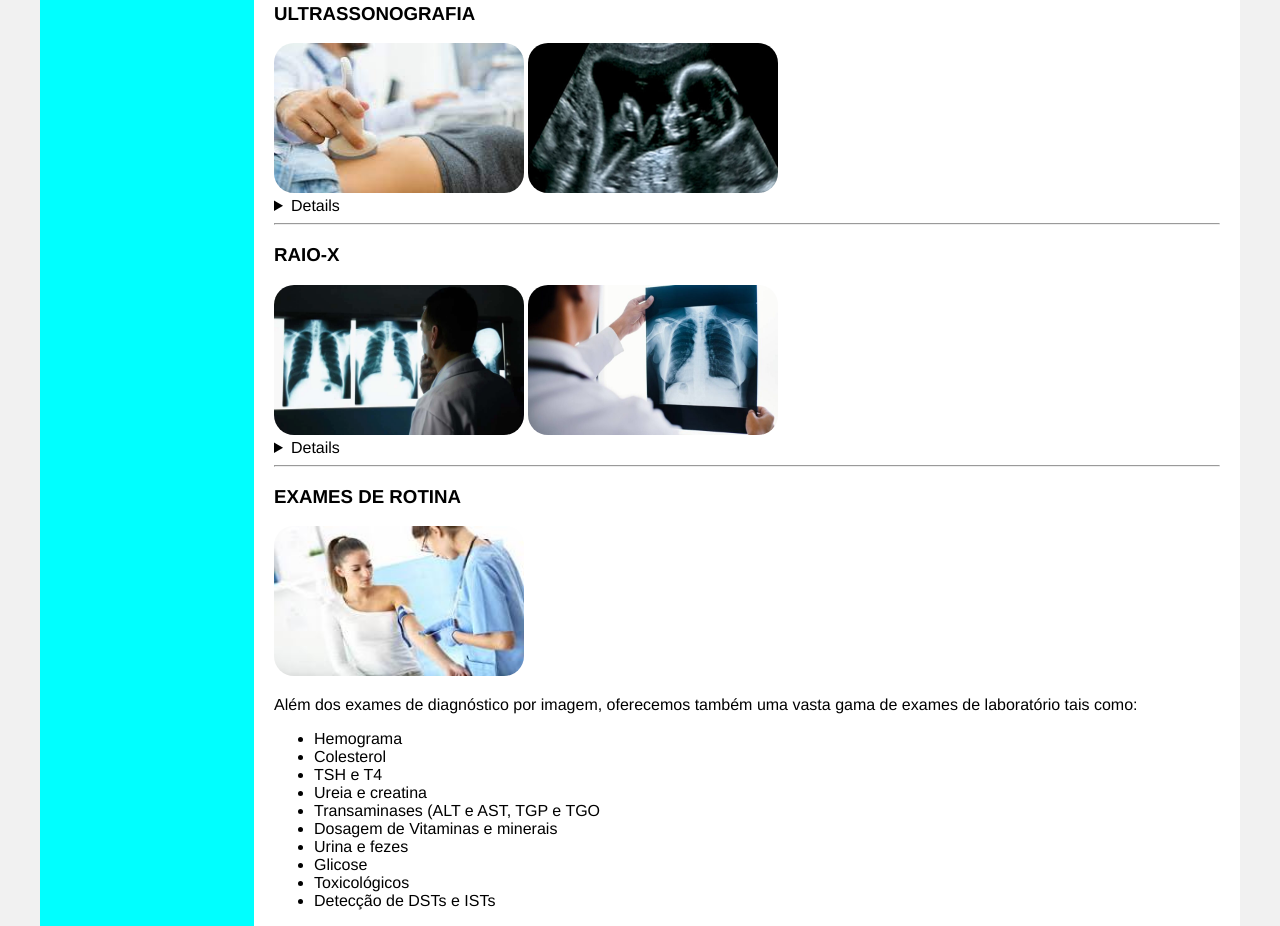
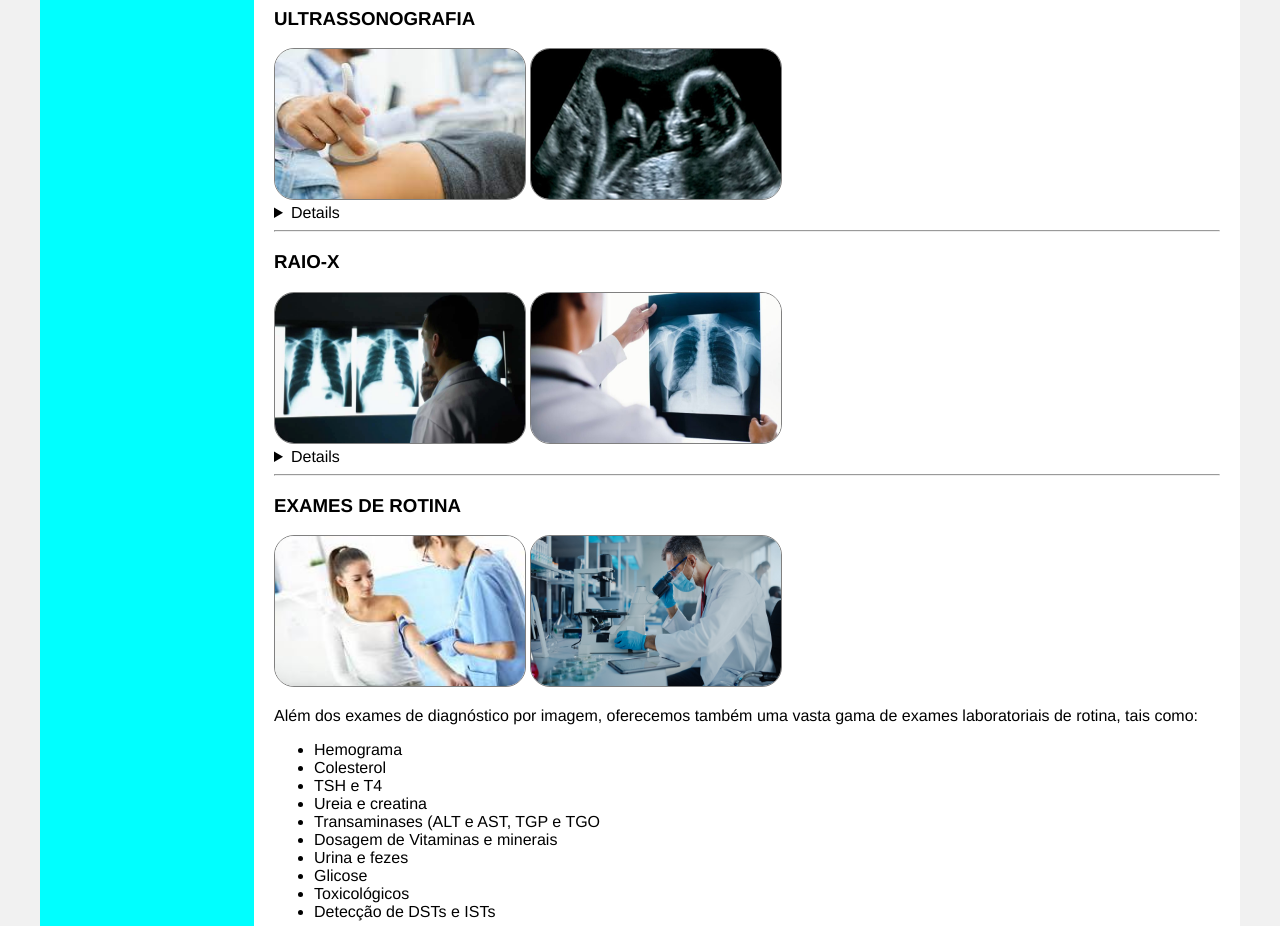
Before and after one commit to AdiulesonArlen/Criando-seu-Primeiro-Site-Completo-com-HTML_Dio.me, a plain HTML site: page index.html in a window 1280 px wide. Shown: the part 738-1664 px from the top of the page. Drawn offline with Linux system fonts and the light colour scheme.

Commit message:
correções no main do index.html

```diff
--- a/base.css
+++ b/base.css
@@ -61,6 +61,7 @@ h1 {
 picture > img {
     width: 250px;
     height: 150px;
+    border: solid 1px gray;
     border-radius: 20px;
 }
 
--- a/index.html
+++ b/index.html
@@ -71,8 +71,9 @@
                         </picture>
                         <picture class="rotina">
                             <h3>EXAMES DE ROTINA</h3>
-                            <img src="rotina1.jpg" alt="">
-                            <p>Além dos exames de diagnóstico por imagem, oferecemos também uma vasta gama de exames de laboratório tais como:
+                            <img src="rotina1.jpg" alt="exames de rotina">
+                            <img src="rotina2.jpg" alt="exames de rotina">
+                            <p>Além dos exames de diagnóstico por imagem, oferecemos também uma vasta gama de exames laboratoriais de rotina, tais como:
                                 <ul>
                                     <li>Hemograma</li>
                                     <li>Colesterol</li>
```
Also changed, not shown: rotina2.jpg (added).
